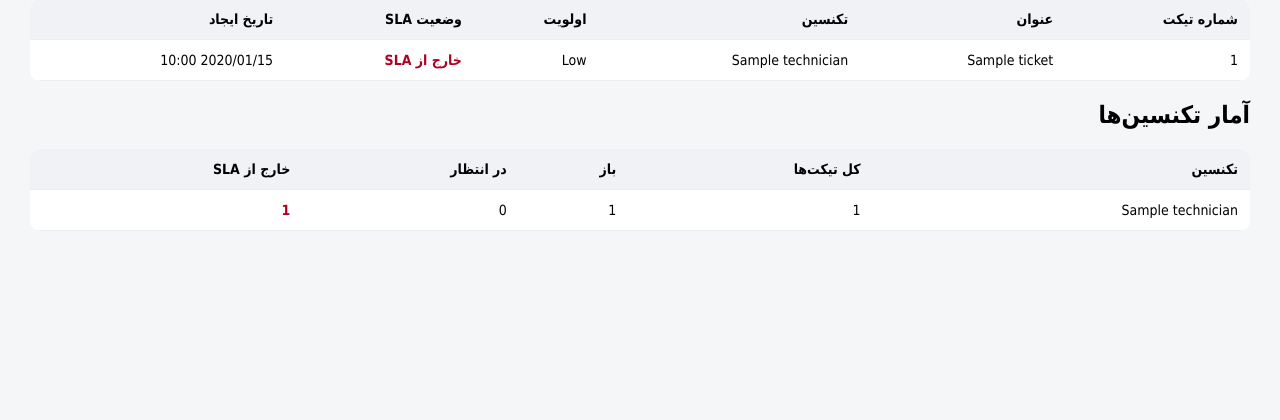
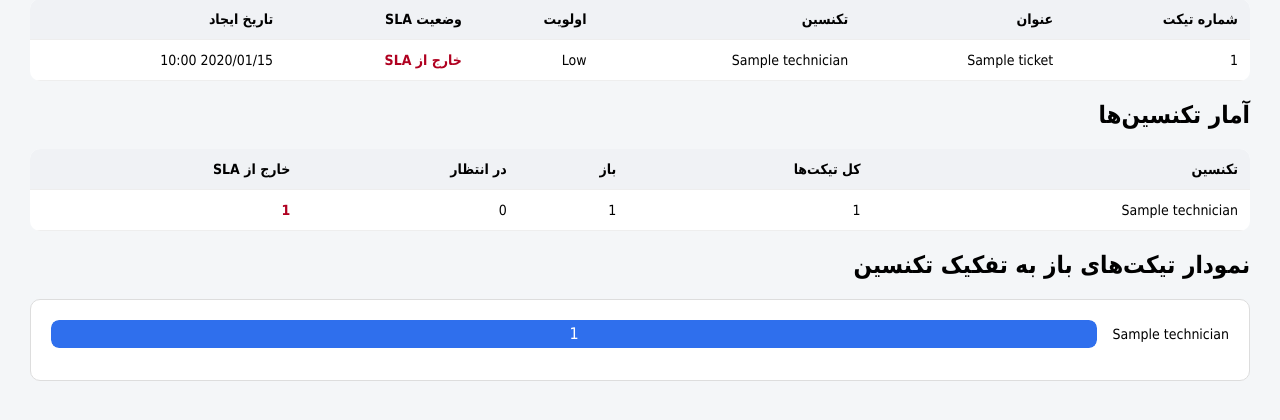
Before and after one commit to RamtinGheshlaghi/sdp-dashboard, a Django app: page / in a window 1280 px wide. Shown: the part 301-721 px from the top of the page. Run offline with Django 5.2, Linux system fonts and the light colour scheme; tables that the repository leaves empty hold one stand-in row (values such as "Sample post").

```diff
--- a/dashboard/templates/dashboard/home.html
+++ b/dashboard/templates/dashboard/home.html
@@ -63,6 +63,42 @@
         .overdue {
             color: #b00020;
             font-weight: bold;
+        }
+        .chart-box {
+        background: white;
+        border: 1px solid #ddd;
+        border-radius: 10px;
+        padding: 20px;
+        margin-top: 15px;
+        }
+
+        .bar-row {
+            display: grid;
+            grid-template-columns: 120px 1fr;
+            align-items: center;
+            gap: 12px;
+            margin-bottom: 12px;
+        }
+
+        .bar-label {
+            font-size: 14px;
+        }
+
+        .bar-track {
+            background: #eef1f5;
+            border-radius: 8px;
+            overflow: hidden;
+            height: 28px;
+        }
+
+        .bar-fill {
+            background: #2f6fed;
+            color: white;
+            height: 28px;
+            line-height: 28px;
+            text-align: center;
+            border-radius: 8px;
+            min-width: 24px;
         }
     </style>
 </head>
@@ -169,5 +205,22 @@
             {% endfor %}
         </tbody>
     </table>
+
+    <h2>نمودار تیکت‌های باز به تفکیک تکنسین</h2>
+
+<div class="chart-box">
+    {% for item in technician_chart %}
+        <div class="bar-row">
+            <div class="bar-label">{{ item.name }}</div>
+            <div class="bar-track">
+                <div class="bar-fill" style="width: {{ item.bar_width }}%;">
+                    {{ item.open_count }}
+                </div>
+            </div>
+        </div>
+    {% empty %}
+        <p>داده‌ای برای نمودار وجود ندارد.</p>
+    {% endfor %}
+</div>
 </body>
 </html>
--- a/dashboard/views.py
+++ b/dashboard/views.py
@@ -22,6 +22,16 @@ def home(request):
         .order_by("-open_count")
     )
 
+    max_open_count = max([tech.open_count for tech in technician_stats], default=1)
+
+    technician_chart = []
+    for tech in technician_stats:
+        technician_chart.append({
+            "name": tech.name,
+            "open_count": tech.open_count,
+            "bar_width": int((tech.open_count / max_open_count) * 100) if max_open_count else 0,
+        })
+
     context = {
         "open_tickets": Ticket.objects.filter(status="open").count(),
         "pending_tickets": Ticket.objects.filter(status="pending").count(),
@@ -29,5 +39,6 @@ def home(request):
         "unassigned_tickets": Ticket.objects.filter(technician__isnull=True).count(),
         "open_ticket_list": open_ticket_list,
         "technician_stats": technician_stats,
+        "technician_chart": technician_chart,
     }
     return render(request, "dashboard/home.html", context)
```
